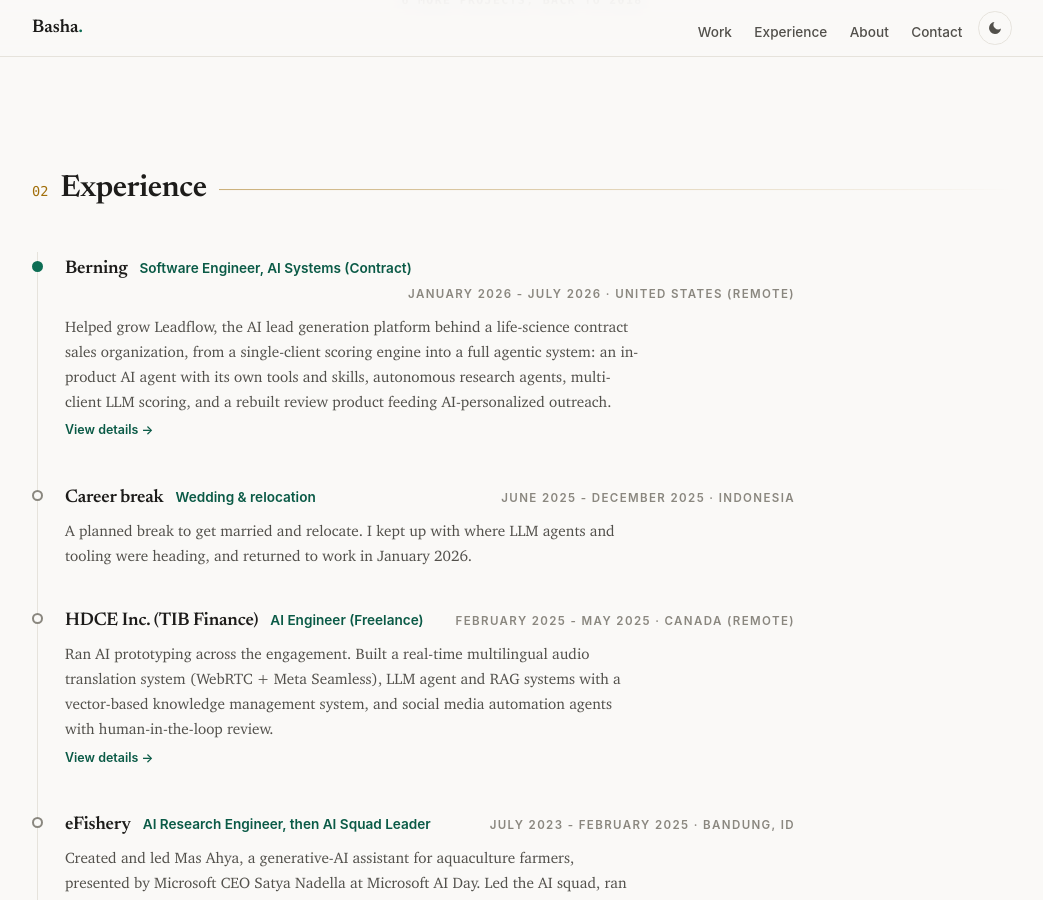
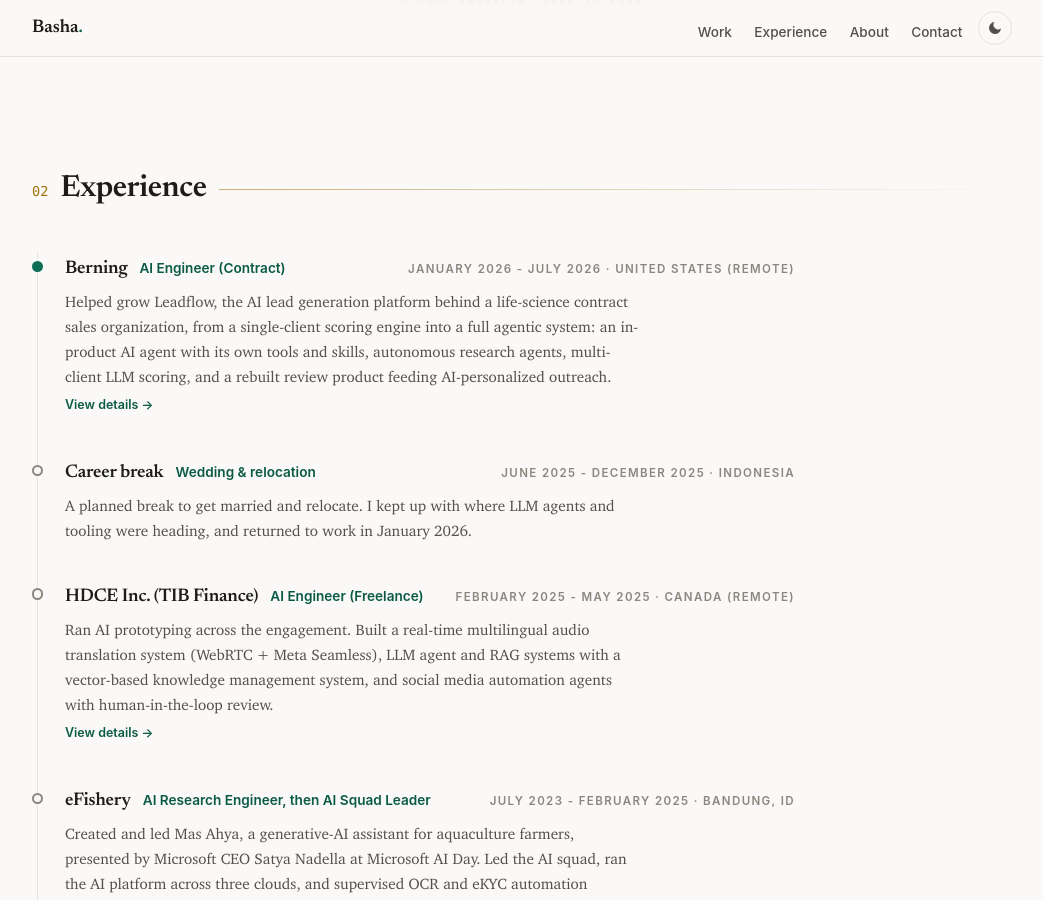
Before and after one commit to bashatahamal/bashatahamal.github.io, a Jekyll site: the page built from index.html, in a window 1280 px wide and 900 px high, scrolled down 1924 px. Shown: the whole window, without its empty margins (118-1161 px from the left). Built offline with Jekyll 4.4.1, drawn with Linux system fonts in a browser that asks for light colours.

Commit message:
Berning title: AI Engineer, refresh CV PDF
Co-Authored-By: Claude Opus 5.5 <noreply@anthropic.com>

```diff
--- a/_data/experience.yml
+++ b/_data/experience.yml
@@ -1,6 +1,6 @@
 # Experience timeline. Keep in sync with cv_docs/cv/latest/main.tex (see REDESIGN.md section 4)
 - company: Berning
-  role: Software Engineer, AI Systems (Contract)
+  role: AI Engineer (Contract)
   period: January 2026 - July 2026
   location: United States (remote)
   recent: true
```
Also changed, not shown: 1 other file.
